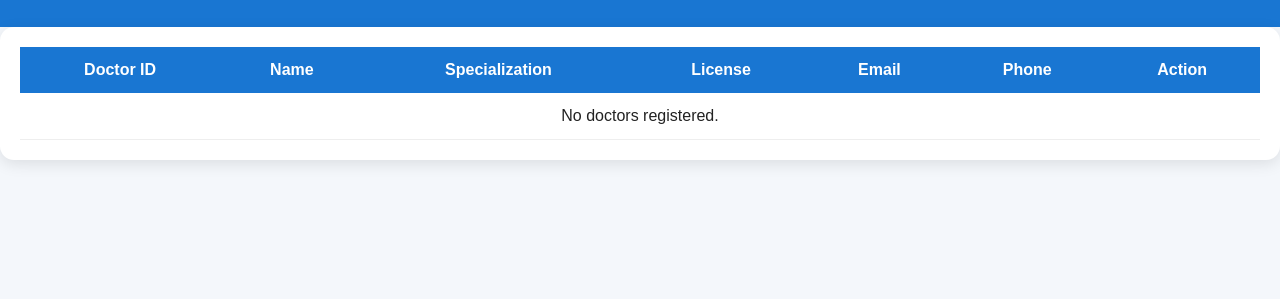
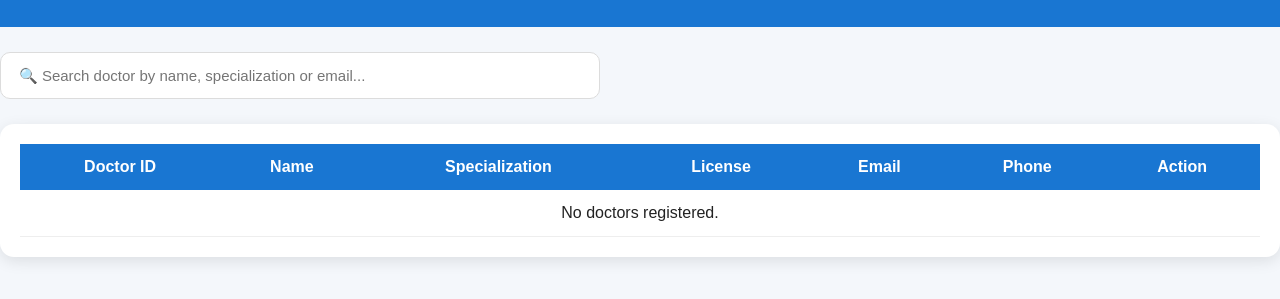
Before and after one commit to divyanshudubey45/PRM-System, a website: page doctor-list.html in a window 1280 px wide. Shown: the part 139-438 px from the top of the page. Drawn offline with Linux system fonts and the light colour scheme.

Commit message:
Update doctor-list.html

```diff
--- a/doctor-list.html
+++ b/doctor-list.html
@@ -23,7 +23,17 @@
             ← Dashboard
         </a>
     </header>
+<!-- Doctor Search -->
 
+<div class="doctor-search-container">
+
+    <input
+        type="text"
+        id="doctorSearch"
+        placeholder="🔍 Search doctor by name, specialization or email..."
+    >
+
+</div>
     <div class="reports-table-container">
 
         <table class="reports-table">
```
